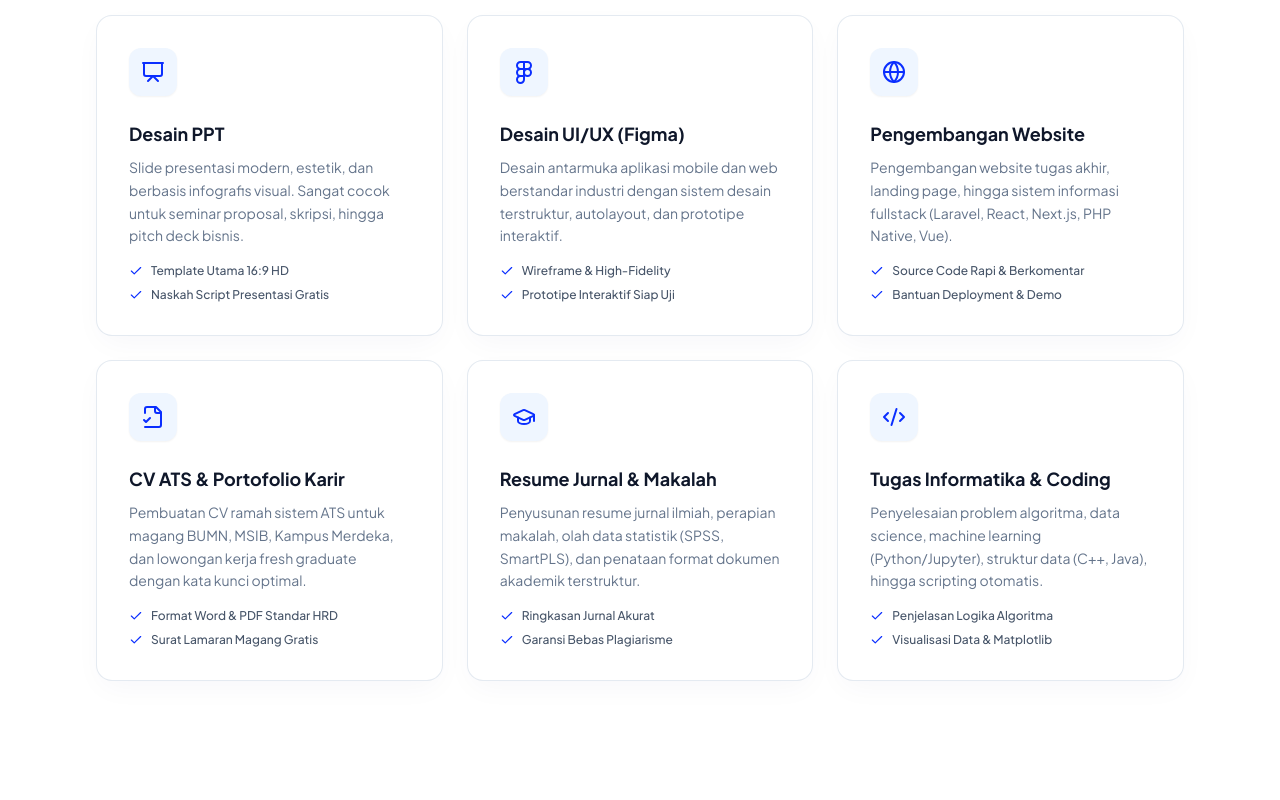
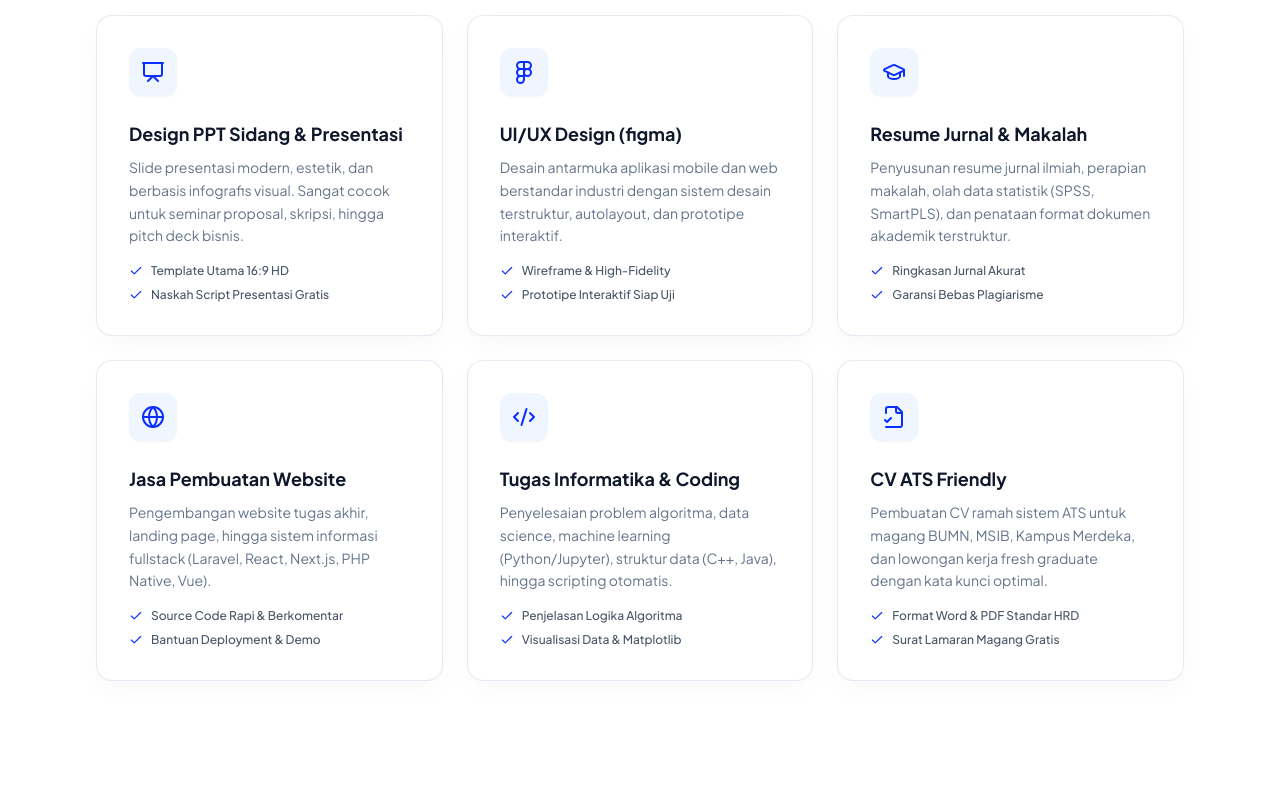
Before and after one commit to wahyualfrq/northvows-FE, a React (Vite) app: page / in a window 1280 px wide. Shown: the part 1740-2540 px from the top of the page. Built offline with nearby package versions, Linux system fonts and the light colour scheme.

Commit message:
fix: update service categories and dropdown options

```diff
--- a/src/data/servicesData.js
+++ b/src/data/servicesData.js
@@ -2,7 +2,7 @@ export const servicesData = [
   {
     id: 'ppt',
     iconName: 'Presentation',
-    title: 'Desain PPT',
+    title: 'Design PPT Sidang & Presentasi',
     description: 'Slide presentasi modern, estetik, dan berbasis infografis visual. Sangat cocok untuk seminar proposal, skripsi, hingga pitch deck bisnis.',
     features: [
       'Master Template 16:9 HD',
@@ -12,31 +12,11 @@ export const servicesData = [
   {
     id: 'uiux',
     iconName: 'Figma',
-    title: 'Desain UI/UX (Figma)',
+    title: 'UI/UX Design (figma)',
     description: 'Desain antarmuka aplikasi mobile dan web berstandar industri dengan design system terstruktur, autolayout, dan prototipe interaktif.',
     features: [
       'Wireframe & High-Fidelity',
       'Clickable Interactive Prototype'
-    ]
-  },
-  {
-    id: 'web',
-    iconName: 'Globe',
-    title: 'Pengembangan Website',
-    description: 'Pengembangan website tugas akhir, landing page, hingga sistem informasi fullstack (Laravel, React, Next.js, PHP Native, Vue).',
-    features: [
-      'Source Code Rapi & Berkomentar',
-      'Bantuan Deployment & Demo'
-    ]
-  },
-  {
-    id: 'cv',
-    iconName: 'FileCheck2',
-    title: 'CV ATS & Portofolio Karir',
-    description: 'Pembuatan CV ramah sistem ATS untuk magang BUMN, MSIB, Kampus Merdeka, dan lowongan kerja fresh graduate dengan kata kunci optimal.',
-    features: [
-      'Format Word & PDF Standar HRD',
-      'Free Cover Letter Magang'
     ]
   },
   {
@@ -50,6 +30,16 @@ export const servicesData = [
     ]
   },
   {
+    id: 'web',
+    iconName: 'Globe',
+    title: 'Jasa Pembuatan Website',
+    description: 'Pengembangan website tugas akhir, landing page, hingga sistem informasi fullstack (Laravel, React, Next.js, PHP Native, Vue).',
+    features: [
+      'Source Code Rapi & Berkomentar',
+      'Bantuan Deployment & Demo'
+    ]
+  },
+  {
     id: 'coding',
     iconName: 'Code2',
     title: 'Tugas Informatika & Coding',
@@ -58,5 +48,15 @@ export const servicesData = [
       'Penjelasan Logika Algoritma',
       'Visualisasi Data & Matplotlib'
     ]
+  },
+  {
+    id: 'cv',
+    iconName: 'FileCheck2',
+    title: 'CV ATS Friendly',
+    description: 'Pembuatan CV ramah sistem ATS untuk magang BUMN, MSIB, Kampus Merdeka, dan lowongan kerja fresh graduate dengan kata kunci optimal.',
+    features: [
+      'Format Word & PDF Standar HRD',
+      'Free Cover Letter Magang'
+    ]
   }
 ];
--- a/src/data/translations.js
+++ b/src/data/translations.js
@@ -70,27 +70,15 @@ export const translations = {
       items: [
         {
           id: 'ppt',
-          title: 'Desain PPT',
+          title: 'Design PPT Sidang & Presentasi',
           description: 'Slide presentasi modern, estetik, dan berbasis infografis visual. Sangat cocok untuk seminar proposal, skripsi, hingga pitch deck bisnis.',
           features: ['Template Utama 16:9 HD', 'Naskah Script Presentasi Gratis']
         },
         {
           id: 'uiux',
-          title: 'Desain UI/UX (Figma)',
+          title: 'UI/UX Design (figma)',
           description: 'Desain antarmuka aplikasi mobile dan web berstandar industri dengan sistem desain terstruktur, autolayout, dan prototipe interaktif.',
           features: ['Wireframe & High-Fidelity', 'Prototipe Interaktif Siap Uji']
-        },
-        {
-          id: 'web',
-          title: 'Pengembangan Website',
-          description: 'Pengembangan website tugas akhir, landing page, hingga sistem informasi fullstack (Laravel, React, Next.js, PHP Native, Vue).',
-          features: ['Source Code Rapi & Berkomentar', 'Bantuan Deployment & Demo']
-        },
-        {
-          id: 'cv',
-          title: 'CV ATS & Portofolio Karir',
-          description: 'Pembuatan CV ramah sistem ATS untuk magang BUMN, MSIB, Kampus Merdeka, dan lowongan kerja fresh graduate dengan kata kunci optimal.',
-          features: ['Format Word & PDF Standar HRD', 'Surat Lamaran Magang Gratis']
         },
         {
           id: 'academic',
@@ -99,10 +87,22 @@ export const translations = {
           features: ['Ringkasan Jurnal Akurat', 'Garansi Bebas Plagiarisme']
         },
         {
+          id: 'web',
+          title: 'Jasa Pembuatan Website',
+          description: 'Pengembangan website tugas akhir, landing page, hingga sistem informasi fullstack (Laravel, React, Next.js, PHP Native, Vue).',
+          features: ['Source Code Rapi & Berkomentar', 'Bantuan Deployment & Demo']
+        },
+        {
           id: 'coding',
           title: 'Tugas Informatika & Coding',
           description: 'Penyelesaian problem algoritma, data science, machine learning (Python/Jupyter), struktur data (C++, Java), hingga scripting otomatis.',
           features: ['Penjelasan Logika Algoritma', 'Visualisasi Data & Matplotlib']
+        },
+        {
+          id: 'cv',
+          title: 'CV ATS Friendly',
+          description: 'Pembuatan CV ramah sistem ATS untuk magang BUMN, MSIB, Kampus Merdeka, dan lowongan kerja fresh graduate dengan kata kunci optimal.',
+          features: ['Format Word & PDF Standar HRD', 'Surat Lamaran Magang Gratis']
         }
       ]
     },
@@ -344,12 +344,12 @@ export const translations = {
       submitBtn: "Kirim via WhatsApp (Respon Cepat)",
       privacyNote: "🔒 Data Anda aman & terlindungi. Kami membalas dalam kurun waktu kurang dari 15 menit.",
       serviceOptions: [
-        { value: "PPT Design & Sidang", label: "PPT Design & Slide Sidang" },
-        { value: "UI/UX Design Figma", label: "UI/UX Design (Figma Mobile/Web)" },
-        { value: "Website Development", label: "Website Development (Fullstack/Frontend)" },
-        { value: "Coding & Machine Learning", label: "Coding & Machine Learning (Python/C++)" },
-        { value: "CV ATS & Portfolio", label: "CV ATS & Portofolio Karir" },
-        { value: "Academic Assistance & Skripsi", label: "Bimbingan Skripsi & Olah Data" }
+        { value: "Design PPT Sidang & Presentasi", label: "Design PPT Sidang & Presentasi" },
+        { value: "UI/UX Design (figma)", label: "UI/UX Design (figma)" },
+        { value: "Resume Jurnal & Makalah", label: "Resume Jurnal & Makalah" },
+        { value: "Jasa Pembuatan Website", label: "Jasa Pembuatan Website" },
+        { value: "Tugas Informatika & Coding", label: "Tugas Informatika & Coding" },
+        { value: "CV ATS Friendly", label: "CV ATS Friendly" }
       ]
     },
     // CTA Banner
@@ -448,7 +448,7 @@ export const translations = {
       items: [
         {
           id: 'ppt',
-          title: 'PPT Design',
+          title: 'PPT Defense & Presentation Design',
           description: 'Modern, aesthetic presentation slides with visual infographics. Perfect for proposal seminars, thesis defenses, or business pitch decks.',
           features: ['16:9 HD Master Template', 'Free Presentation Script']
         },
@@ -459,28 +459,28 @@ export const translations = {
           features: ['Wireframe & High-Fidelity', 'Clickable Interactive Prototype']
         },
         {
-          id: 'web',
-          title: 'Website Development',
-          description: 'Development of final project websites, landing pages, and fullstack information systems (Laravel, React, Next.js, PHP, Vue).',
-          features: ['Clean & Commented Source Code', 'Deployment & Demo Assistance']
-        },
-        {
-          id: 'cv',
-          title: 'ATS CV & Career Portfolio',
-          description: 'Creation of ATS-friendly resumes for internships, Kampus Merdeka, and fresh graduate job openings with optimal keywords.',
-          features: ['HRD Standard Word & PDF Format', 'Free Internship Cover Letter']
-        },
-        {
           id: 'academic',
           title: 'Journal & Paper Resume',
           description: 'Technical drafting of academic journal resumes, paper formatting, statistical data processing (SPSS, SmartPLS), and document review.',
           features: ['Accurate Journal Summary', 'Zero Plagiarism Guarantee']
         },
         {
+          id: 'web',
+          title: 'Website Development Services',
+          description: 'Development of final project websites, landing pages, and fullstack information systems (Laravel, React, Next.js, PHP, Vue).',
+          features: ['Clean & Commented Source Code', 'Deployment & Demo Assistance']
+        },
+        {
           id: 'coding',
           title: 'Informatics & Coding Assignments',
           description: 'Solving algorithm problems, data science, machine learning (Python/Jupyter), data structures (C++, Java), and automated scripting.',
           features: ['Algorithm Logic Explanation', 'Data Visualization & Matplotlib']
+        },
+        {
+          id: 'cv',
+          title: 'ATS Friendly Resume',
+          description: 'Creation of ATS-friendly resumes for internships, Kampus Merdeka, and fresh graduate job openings with optimal keywords.',
+          features: ['HRD Standard Word & PDF Format', 'Free Internship Cover Letter']
         }
       ]
     },
@@ -722,12 +722,12 @@ export const translations = {
       submitBtn: "Send via WhatsApp (Fast Response)",
       privacyNote: "🔒 Your data is safe & protected. We respond in under 15 minutes.",
       serviceOptions: [
-        { value: "PPT Design & Sidang", label: "PPT Design & Defense Slides" },
-        { value: "UI/UX Design Figma", label: "UI/UX Design (Figma Mobile/Web)" },
-        { value: "Website Development", label: "Website Development (Fullstack/Frontend)" },
-        { value: "Coding & Machine Learning", label: "Coding & Machine Learning (Python/C++)" },
-        { value: "CV ATS & Portfolio", label: "ATS Resume & Career Profile" },
-        { value: "Academic Assistance & Skripsi", label: "Thesis Guidance & Data Analysis" }
+        { value: "PPT Defense & Presentation Design", label: "PPT Defense & Presentation Design" },
+        { value: "UI/UX Design (Figma)", label: "UI/UX Design (Figma)" },
+        { value: "Journal & Paper Resume", label: "Journal & Paper Resume" },
+        { value: "Website Development Services", label: "Website Development Services" },
+        { value: "Informatics & Coding Assignments", label: "Informatics & Coding Assignments" },
+        { value: "ATS Friendly Resume", label: "ATS Friendly Resume" }
       ]
     },
     // CTA Banner
--- a/src/sections/ContactSection.jsx
+++ b/src/sections/ContactSection.jsx
@@ -10,7 +10,7 @@ export default function ContactSection({ onShowToast }) {
   const [formData, setFormData] = useState({
     name: '',
     phone: '',
-    service: 'PPT Design & Sidang',
+    service: t.serviceOptions[0].value,
     deadline: '',
     message: ''
   });
```
